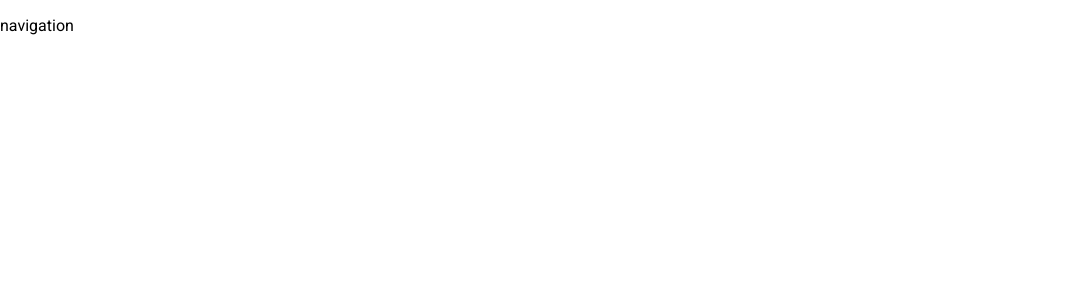
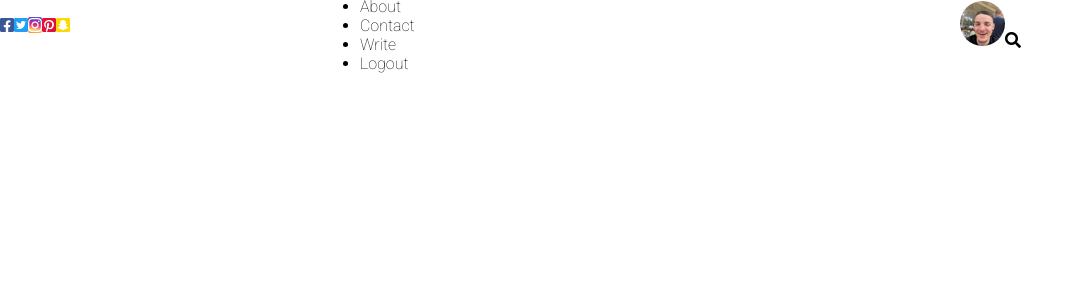
Before and after one commit to Arecio3/arecios-blog, a React (Create React App) app: page / in a window 1280 px wide. Shown: the top 300 px of the page, without its empty margins (0-1084 px from the left). Built offline with nearby package versions, Linux system fonts and the light colour scheme; the HTML template or start-up script is replaced by a standard one.

Commit message:
working on nav bar section

```diff
--- a/package.json
+++ b/package.json
@@ -34,5 +34,8 @@
       "last 1 firefox version",
       "last 1 safari version"
     ]
+  },
+  "devDependencies": {
+    "@babel/preset-react": "^7.14.5"
   }
 }
--- a/public/index.html
+++ b/public/index.html
@@ -19,6 +19,7 @@
       href="https://fonts.googleapis.com/css2?family=Roboto:wght@100;300;400;500;700&display=swap"
       rel="stylesheet"
     />
+    <link rel="stylesheet" href="https://cdnjs.cloudflare.com/ajax/libs/font-awesome/5.15.3/css/all.min.css">
     <style>
       * {
         margin: 0;
--- a/src/components/navBar/NavBar.jsx
+++ b/src/components/navBar/NavBar.jsx
@@ -1,11 +1,31 @@
 import React from 'react'
+import selfie from '../../images/selfieImg.jpg'
 import './navbar.css'
 
 export default function NavBar() {
     return (
         <div>
             <div className="top">
-                Navigation
+               <div className="topLeft">
+                   <i className="fab fa-facebook-square facebookIcon"></i>
+                   <i className="fab fa-twitter-square twitterIcon"></i>
+                   <i className="fab fa-instagram igIcon"></i>
+                   <i className="fab fa-pinterest-square pintrestIcon"></i>
+                   <i className="fab fa-snapchat-square snapIcon"></i>
+               </div>
+               <div className="topCenter">
+                   <ul className="topList">
+                       <li className='topListItem'>Home</li>
+                       <li className='topListItem'>About</li>
+                       <li className='topListItem'>Contact</li>
+                       <li className='topListItem'>Write</li>
+                       <li className='topListItem'>Logout</li>
+                   </ul>
+               </div>
+               <div className="topRight">
+                   <img className='topImg' src={selfie} alt="" />
+                   <i className="fas fa-search"></i>
+               </div>
             </div>
         </div>
     )
--- a/src/components/navBar/navbar.css
+++ b/src/components/navBar/navbar.css
@@ -6,6 +6,51 @@
   top: 0;
   display: flex;
   align-items: center;
-    font-family: 'Roboto', sans-serif;
-    text-transform: lowercase;
+  font-family: "Roboto", sans-serif;
 }
+
+.topLeft,
+.topRight {
+  /* 20% left and 20% right */
+  flex: 3;
+}
+
+.topImg {
+    width: 45px;
+    height: 45px;
+    border-radius: 50%;
+    object-fit: cover;
+}
+
+.topCenter {
+  flex: 6;
+}
+
+.facebookIcon {
+  color: #385898;
+}
+.twitterIcon {
+  color: #1da1f2;
+}
+.igIcon {
+  background: linear-gradient(
+    187deg,
+    rgba(81, 91, 212, 1) 0%,
+    rgba(129, 52, 175, 1) 24%,
+    rgba(221, 42, 123, 1) 50%,
+    rgba(254, 218, 119, 1) 79%,
+    rgba(245, 133, 41, 1) 100%
+  );
+  color: white;
+  border-radius: 2px;
+  border-collapse: collapse;
+}
+.pintrestIcon {
+    color: crimson;
+}
+.snapIcon {
+    color: #ffd801;
+}
+.topList {
+    font-weight: 200;
+}
```
Also changed, not shown: src/images/selfieImg.jpg (added), 1 other file (tests, documents, lock files or other folders). Lines whose indentation alone changed are shown as unchanged.
